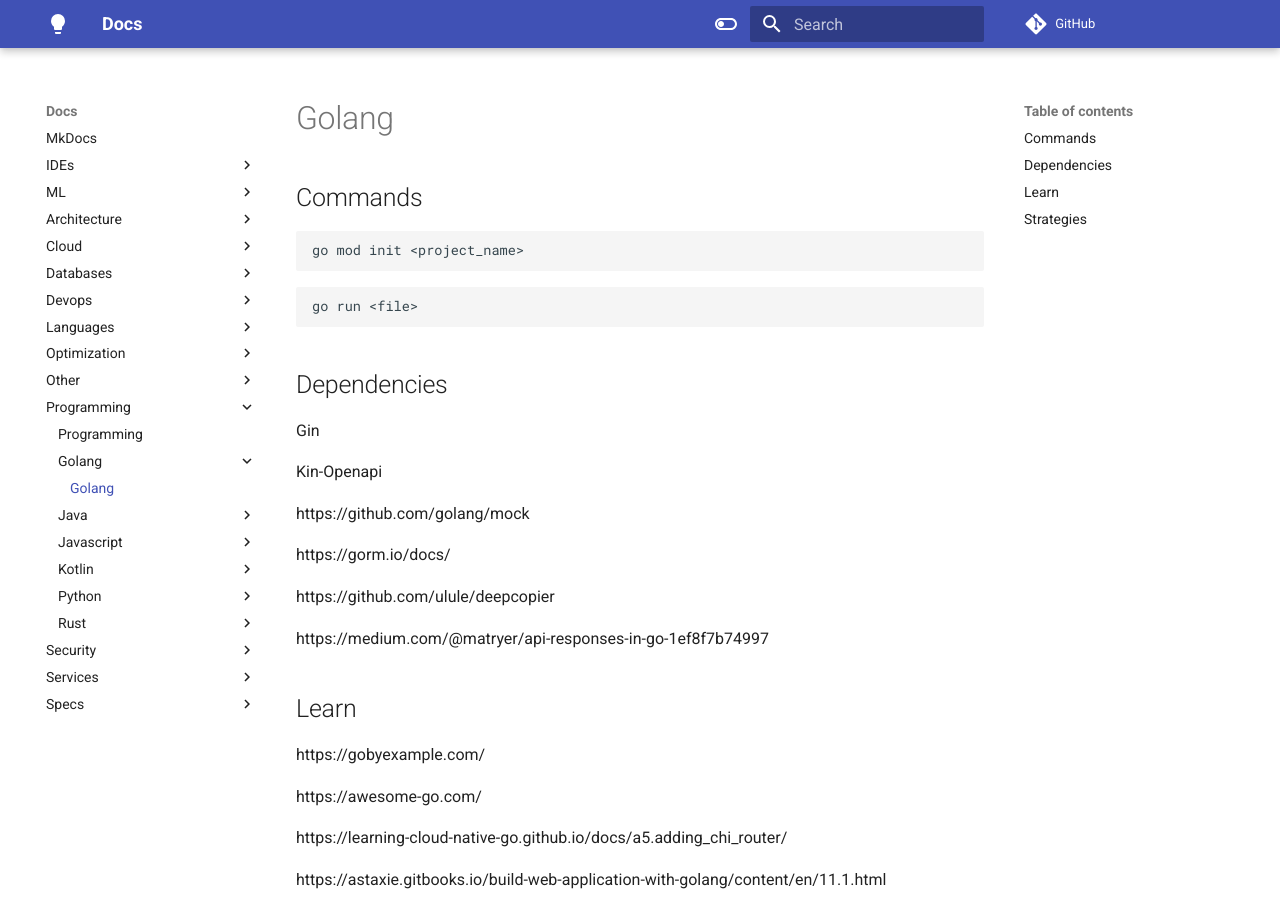
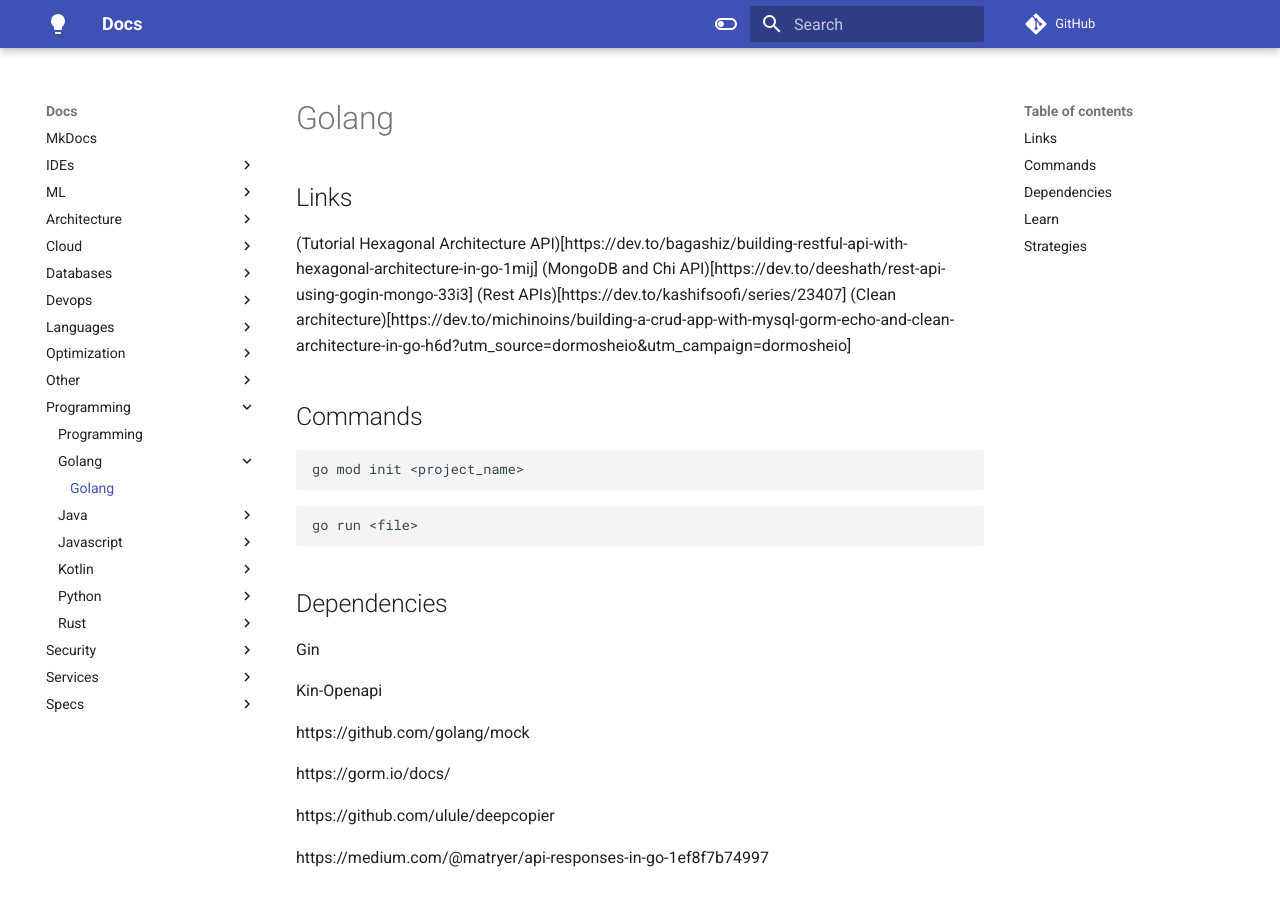
Before and after one commit to devdevx/auto_docs, an MkDocs documentation site: the page built from docs/programming/golang/golang.md, in a window 1280 px wide and 900 px high. Built offline with MkDocs 1.6.1 and Material for MkDocs 9.7.7, drawn with Linux system fonts in a browser that asks for light colours; comment, search, counter and statistics services are not loaded.

Commit message:
Add links from notes

```diff
--- a/docs/programming/golang/golang.md
+++ b/docs/programming/golang/golang.md
@@ -1,4 +1,11 @@
 # Golang
+
+## Links
+
+(Tutorial Hexagonal Architecture API)[https://dev.to/bagashiz/building-restful-api-with-hexagonal-architecture-in-go-1mij]
+(MongoDB and Chi API)[https://dev.to/deeshath/rest-api-using-gogin-mongo-33i3]
+(Rest APIs)[https://dev.to/kashifsoofi/series/23407]
+(Clean architecture)[https://dev.to/michinoins/building-a-crud-app-with-mysql-gorm-echo-and-clean-architecture-in-go-h6d?utm_source=dormosheio&utm_campaign=dormosheio]
 
 ## Commands
 
```
Also changed, not shown: docs/databases/redis.md (+4 -0 lines), docs/devops/containers/kubernetes.md (+2 -0 lines), docs/programming/java/spring-boot.md (+1 -0 lines), docs/programming/programming.md (+1 -0 lines), docs/programming/python/python.md (+1 -0 lines).
